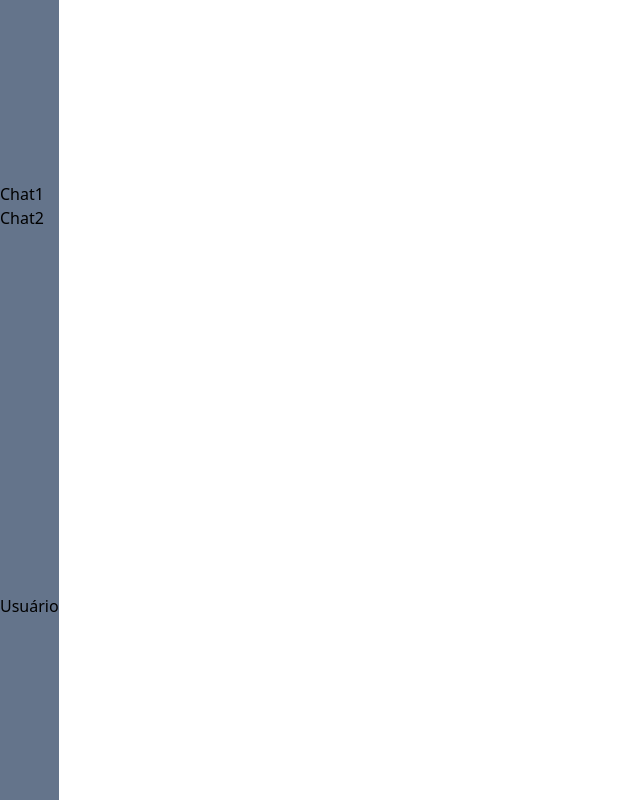
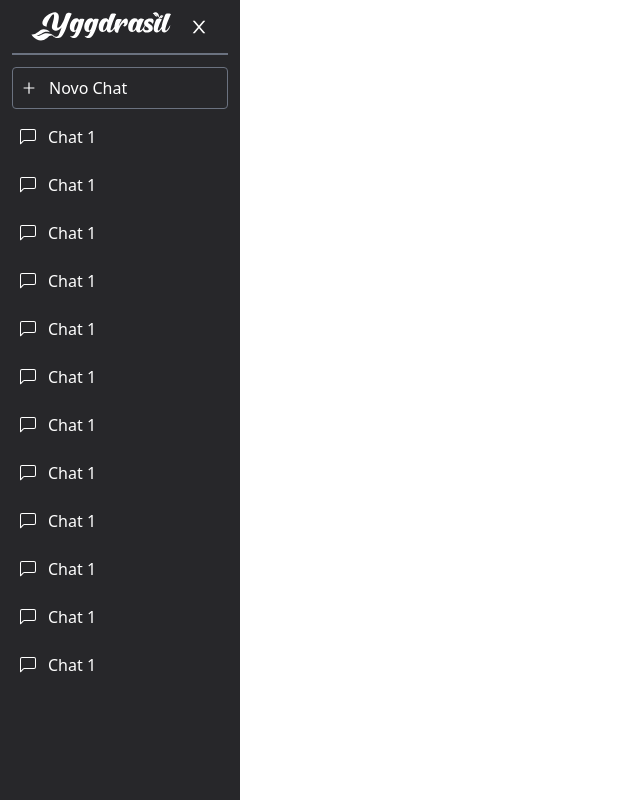
Before and after one commit to nicholasdzn/Yggdrasil, a React (Vite) app: page /chat in a window 1280 px wide. Shown: the whole page, without its empty margins (0-640 px from the left). Built offline with nearby package versions, Linux system fonts and the light colour scheme.

Commit message:
add sidebar

```diff
--- a/src/components/ChatBar/ChatBar.jsx
+++ b/src/components/ChatBar/ChatBar.jsx
@@ -1,23 +1,78 @@
 import React from 'react'
 import "./style.css"
+import { useState } from 'react';
+import Logo from '../Logo/Logo';
+import { AiOutlineClose } from "react-icons/ai";
+import { AiOutlinePlus } from "react-icons/ai";
+import { BsChatLeft } from "react-icons/bs"
+
 const ChatBar = () => {
     return (
-        <nav className='flex h-full flex-col nav-chat justify-around bg-slate-500'>
-            <div>
-                <ol>
-                    <li>
-                        <a href="">Chat1</a>
-                    </li>
-                    <li>
-                        <a href="">Chat2</a>
-                    </li>
-                </ol>
+        <div className='top-0 left-0 fixed bg-zinc-800 h-full w-[15rem] p-3 flex flex-col chat-bar'>
+            <div className='pb-3 flex flex-row items-center justify-evenly'>
+                <Logo width={140} />
+                <AiOutlineClose fill='#fff' className='cursor-pointer' size={20} />
             </div>
-            <div>
-                <h2>Usuário</h2>
+            <span className='border-b-2 border-solid border-gray-500'></span>
+            <div className='hover:overflow-y-scroll flex flex-col pt-3'>
+                <div className='flex flex-row items-center gap-3 border border-solid p-2 text-white rounded cursor-pointer border-gray-500'>
+                    <AiOutlinePlus />
+                    <h2>Novo Chat</h2>
+                </div>
+                <div>
+                    <div className='mt-2 flex flex-row items-center gap-3 p-2 text-white hover:bg-zinc-700 cursor-pointer'>
+                        <BsChatLeft fill='#fff' />
+                        <p>Chat 1</p>
+                    </div>
+                    <div className='mt-2 flex flex-row items-center gap-3 p-2 text-white hover:bg-zinc-700 cursor-pointer'>
+                        <BsChatLeft fill='#fff' />
+                        <p>Chat 1</p>
+                    </div>
+                    <div className='mt-2 flex flex-row items-center gap-3 p-2 text-white hover:bg-zinc-700 cursor-pointer'>
+                        <BsChatLeft fill='#fff' />
+                        <p>Chat 1</p>
+                    </div>
+                    <div className='mt-2 flex flex-row items-center gap-3 p-2 text-white hover:bg-zinc-700 cursor-pointer'>
+                        <BsChatLeft fill='#fff' />
+                        <p>Chat 1</p>
+                    </div>
+                    <div className='mt-2 flex flex-row items-center gap-3 p-2 text-white hover:bg-zinc-700 cursor-pointer'>
+                        <BsChatLeft fill='#fff' />
+                        <p>Chat 1</p>
+                    </div>
+                    <div className='mt-2 flex flex-row items-center gap-3 p-2 text-white hover:bg-zinc-700 cursor-pointer'>
+                        <BsChatLeft fill='#fff' />
+                        <p>Chat 1</p>
+                    </div>
+                    <div className='mt-2 flex flex-row items-center gap-3 p-2 text-white hover:bg-zinc-700 cursor-pointer'>
+                        <BsChatLeft fill='#fff' />
+                        <p>Chat 1</p>
+                    </div>
+                    <div className='mt-2 flex flex-row items-center gap-3 p-2 text-white hover:bg-zinc-700 cursor-pointer'>
+                        <BsChatLeft fill='#fff' />
+                        <p>Chat 1</p>
+                    </div>
+                    <div className='mt-2 flex flex-row items-center gap-3 p-2 text-white hover:bg-zinc-700 cursor-pointer'>
+                        <BsChatLeft fill='#fff' />
+                        <p>Chat 1</p>
+                    </div>
+                    <div className='mt-2 flex flex-row items-center gap-3 p-2 text-white hover:bg-zinc-700 cursor-pointer'>
+                        <BsChatLeft fill='#fff' />
+                        <p>Chat 1</p>
+                    </div>
+                    <div className='mt-2 flex flex-row items-center gap-3 p-2 text-white hover:bg-zinc-700 cursor-pointer'>
+                        <BsChatLeft fill='#fff' />
+                        <p>Chat 1</p>
+                    </div><div className='mt-2 flex flex-row items-center gap-3 p-2 text-white hover:bg-zinc-700 cursor-pointer'>
+                        <BsChatLeft fill='#fff' />
+                        <p>Chat 1</p>
+                    </div>
+
+                </div>
             </div>
-        </nav>
+        </div>
     )
-}
+};
+
 
 export default ChatBar
--- a/src/components/ChatBar/style.css
+++ b/src/components/ChatBar/style.css
@@ -1,4 +1,7 @@
-.nav-chat {
-    position: fixed;
-    left: 0;
+::-webkit-scrollbar {
+    width: 0.3rem;
 }
+
+::-webkit-scrollbar-thumb {
+    background: var(--verde);
+}
--- /dev/null
+++ b/src/components/ChatContent/ChatContent.jsx
@@ -0,0 +1,9 @@
+import React from 'react'
+
+const ChatContent = () => {
+    return (
+        <div></div>
+    )
+}
+
+export default ChatContent
--- a/src/components/Header/Header.jsx
+++ b/src/components/Header/Header.jsx
@@ -6,7 +6,7 @@ import Logo from '../Logo/Logo'
 const Header = () => {
     return (
         <header className='flex flex-row justify-between items-center px-8 py-4 text-white font-regular text-center'>
-            <div className=''><Logo /></div>
+            <div className=''><Logo height={50} width={150} /></div>
             <ul className='flex gap-10 items-center ul-header'>
                 <li className='li-header'>Sobre</li>
                 <li className='li-header'>Contato</li>
--- a/src/components/Logo/Logo.jsx
+++ b/src/components/Logo/Logo.jsx
@@ -1,9 +1,9 @@
 import React from 'react'
 import LogoTipo from "/yggdrasil.svg"
 
-const Logo = () => {
+const Logo = ({ height, width }) => {
     return (
-        <img src={LogoTipo} alt="logo" height={50} width={150} />
+        <img src={LogoTipo} alt="logo" height={height} width={width} />
     )
 }
 
--- a/src/index.css
+++ b/src/index.css
@@ -4,7 +4,6 @@
 @tailwind utilities;
 
 :root {
-    background-color: #fff;
     --branco: #f8fafc;
     --titulo: #57CC99;
     --letras: #C7F9CC;
--- a/src/pages/Chat/Chat.jsx
+++ b/src/pages/Chat/Chat.jsx
@@ -1,5 +1,7 @@
 import React from 'react'
 import ChatBar from '../../components/ChatBar/ChatBar'
+import "./style.css"
+import ChatContent from '../../components/ChatContent/ChatContent'
 
 const Chat = () => {
     return (
```
Also changed, not shown: src/pages/Chat/style.css (added).
